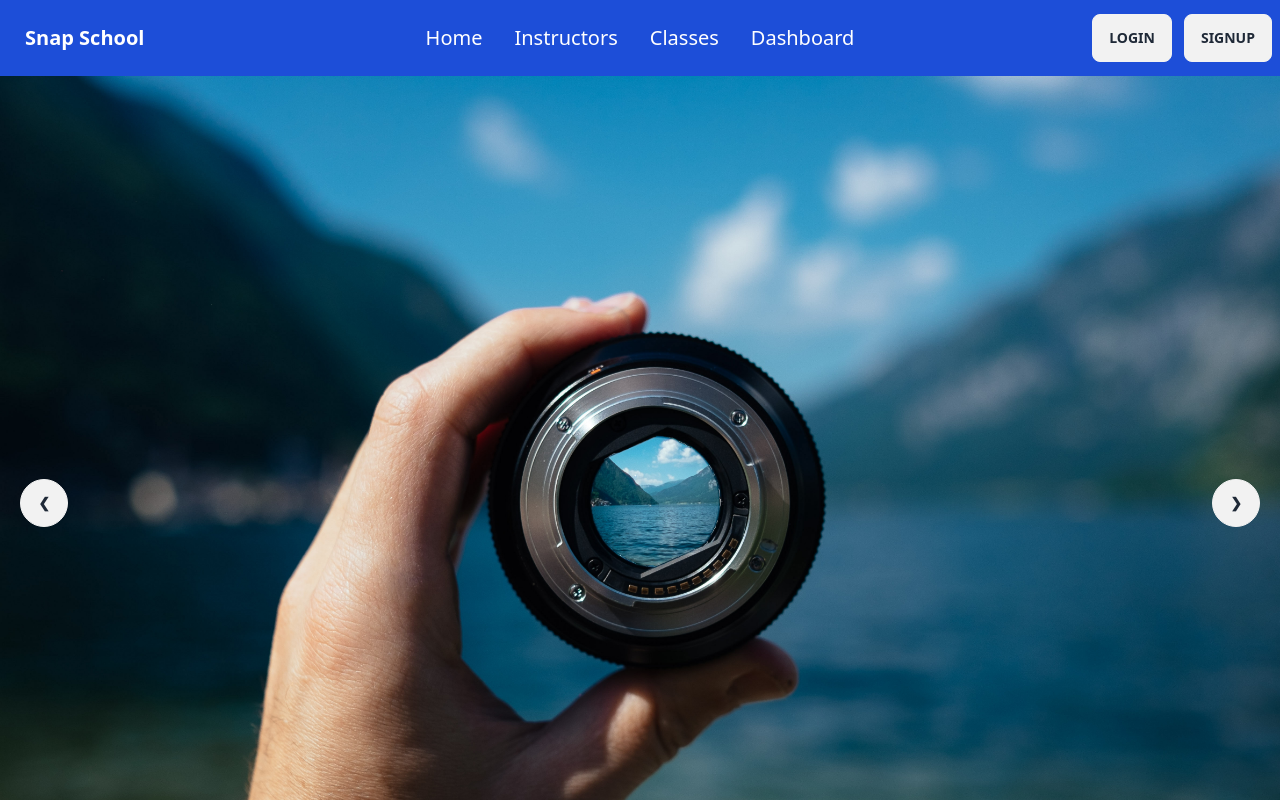
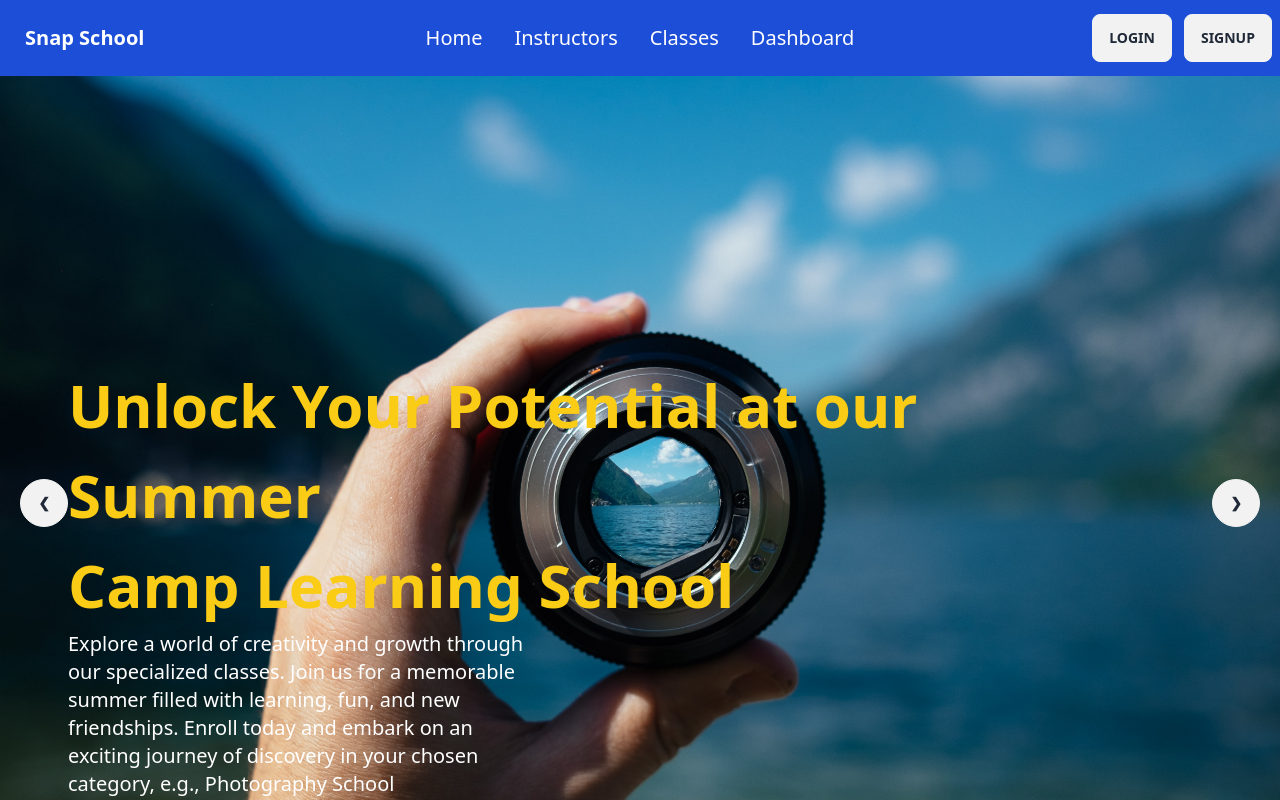
Before and after one commit to Mohiuddin-64bit/Snap-School, a React (Vite) app: page / in a window 1280 px wide. Shown: the top 800 px of the page. Built offline with nearby package versions, Linux system fonts and the light colour scheme; no server answers.

Commit message:
payment page added

```diff
--- a/package.json
+++ b/package.json
@@ -10,6 +10,8 @@
     "preview": "vite preview"
   },
   "dependencies": {
+    "@stripe/react-stripe-js": "^2.1.0",
+    "@stripe/stripe-js": "^1.54.0",
     "@tanstack/react-query": "^4.29.12",
     "aos": "^2.3.4",
     "axios": "^1.4.0",
--- a/src/Pages/Classes/Classes.jsx
+++ b/src/Pages/Classes/Classes.jsx
@@ -16,6 +16,7 @@ const Classes = () => {
         console.error(error);
       });
   }, []);
+
   return (
     <div className="container mx-auto mt-12">
       {classes.map((cl) => (
--- /dev/null
+++ b/src/Pages/Dashboard/Payment/CheckOutForm.jsx
@@ -0,0 +1,45 @@
+import { CardElement, useStripe } from "@stripe/react-stripe-js";
+
+
+const CheckOutForm = () => {
+  const stripe = useStripe();
+  const elements = useStripe()
+  const handleSubmit = async (event) => {
+    event.preventDefault()
+      if(!stripe || !elements){
+        return
+      }
+      const card = elements.getElement(CardElement)
+      if(card === null){
+        return
+      }
+  }
+
+  return (
+    <div>
+      <form onSubmit={handleSubmit}>
+        <CardElement
+          options={{
+            style: {
+              base: {
+                fontSize: "16px",
+                color: "#424770",
+                "::placeholder": {
+                  color: "#aab7c4",
+                },
+              },
+              invalid: {
+                color: "#9e2146",
+              },
+            },
+          }}
+        />
+        <button type="submit" disabled={!stripe}>
+          Pay
+        </button>
+      </form>
+    </div>
+  );
+};
+
+export default CheckOutForm;
--- /dev/null
+++ b/src/Pages/Dashboard/Payment/Payment.jsx
@@ -0,0 +1,21 @@
+import { Elements } from "@stripe/react-stripe-js";
+import { loadStripe } from "@stripe/stripe-js";
+import { Helmet } from "react-helmet-async";
+import CheckOutForm from "./CheckOutForm";
+
+const Payment = () => {
+  const stripePromise = loadStripe(import.meta.env.VITE_STRIPE_KEY);
+
+  return (
+    <div className="w-full">
+      <Helmet>
+        <title>Snap School | Payment</title>
+      </Helmet>
+      <Elements stripe={stripePromise}>
+        <CheckOutForm></CheckOutForm>
+      </Elements>
+    </div>
+  );
+};
+
+export default Payment;
--- a/src/Pages/Home/Banner/Banner.jsx
+++ b/src/Pages/Home/Banner/Banner.jsx
@@ -12,24 +12,36 @@ const Banner = () => {
     <div className="container mx-auto">
       <div className="carousel w-full ">
         <div id="slide1" className="carousel-item relative w-full">
-        <img
-          src={img1}
-          className="w-full"
-        />
-        <div className="absolute flex justify-between transform -translate-y-1/2 left-5 right-5 top-1/2">
-          <a href="#slide4" className="btn btn-circle">
+            <img src={img1} className="w-full" />
+            <div className="absolute flex  justify-between transform -translate-y-1/2 left-5 right-5 top-1/2">
+              <a href="#slide6" className="btn btn-circle">
                 ❮
               </a>
               <a href="#slide2" className="btn btn-circle">
                 ❯
               </a>
             </div>
+            <div className="absolute ml-3 w-3/4 transform top-1/3 left-14 text-white text-xl">
+              <div>
+                <p className="font-bold text leading-normal text-6xl text-yellow-400">
+                  Unlock Your Potential at our Summer
+                  <br /> Camp Learning School
+                </p>
+                <p className="w-2/4">
+                  Explore a world of creativity and growth through our
+                  specialized classes. Join us for a memorable summer filled
+                  with learning, fun, and new friendships. Enroll today and
+                  embark on an exciting journey of discovery in your chosen
+                  category, e.g., Photography School
+                </p>
+                <button className="btn bg-blue-700 border-0 mt-5 text-white">
+                  Explore More
+                </button>
+              </div>
+            </div>
         </div>
         <div id="slide2" className="carousel-item relative w-full">
-        <img
-          src={img2}
-          className="w-full"
-        />
+          <img src={img2} className="w-full" />
           <div className="absolute flex justify-between transform -translate-y-1/2 left-5 right-5 top-1/2">
             <a href="#slide1" className="btn btn-circle">
               ❮
@@ -37,13 +49,28 @@ const Banner = () => {
             <a href="#slide3" className="btn btn-circle">
               ❯
             </a>
+            <div className="absolute ml-3 w-3/4 transform top-1/3 left-14 text-white text-xl">
+              <div>
+                <p className="font-bold text leading-normal text-6xl text-yellow-400">
+                  Unlock Your Potential at our Summer
+                  <br /> Camp Learning School
+                </p>
+                <p className="w-2/4">
+                  Explore a world of creativity and growth through our
+                  specialized classes. Join us for a memorable summer filled
+                  with learning, fun, and new friendships. Enroll today and
+                  embark on an exciting journey of discovery in your chosen
+                  category, e.g., Photography School
+                </p>
+                <button className="btn bg-blue-700 border-0 mt-5 text-white">
+                  Explore More
+                </button>
+              </div>
+            </div>
           </div>
         </div>
         <div id="slide3" className="carousel-item relative w-full">
-        <img
-          src={img3}
-          className="w-full"
-        />
+          <img src={img3} className="w-full" />
           <div className="absolute flex justify-between transform -translate-y-1/2 left-5 right-5 top-1/2">
             <a href="#slide2" className="btn btn-circle">
               ❮
@@ -51,13 +78,28 @@ const Banner = () => {
             <a href="#slide4" className="btn btn-circle">
               ❯
             </a>
+            <div className="absolute ml-3 w-3/4 transform top-1/3 left-14 text-white text-xl">
+              <div>
+                <p className="font-bold text leading-normal text-6xl text-yellow-400">
+                  Unlock Your Potential at our Summer
+                  <br /> Camp Learning School
+                </p>
+                <p className="w-2/4">
+                  Explore a world of creativity and growth through our
+                  specialized classes. Join us for a memorable summer filled
+                  with learning, fun, and new friendships. Enroll today and
+                  embark on an exciting journey of discovery in your chosen
+                  category, e.g., Photography School
+                </p>
+                <button className="btn bg-blue-700 border-0 mt-5 text-white">
+                  Explore More
+                </button>
+              </div>
+            </div>
           </div>
         </div>
         <div id="slide4" className="carousel-item relative w-full">
-        <img
-          src={img4}
-          className="w-full"
-        />
+          <img src={img4} className="w-full" />
           <div className="absolute flex justify-between transform -translate-y-1/2 left-5 right-5 top-1/2">
             <a href="#slide3" className="btn btn-circle">
               ❮
@@ -65,13 +107,28 @@ const Banner = () => {
             <a href="#slide5" className="btn btn-circle">
               ❯
             </a>
+            <div className="absolute ml-3 w-3/4 transform top-1/3 left-14 text-white text-xl">
+              <div>
+                <p className="font-bold text leading-normal text-6xl text-yellow-400">
+                  Unlock Your Potential at our Summer
+                  <br /> Camp Learning School
+                </p>
+                <p className="w-2/4">
+                  Explore a world of creativity and growth through our
+                  specialized classes. Join us for a memorable summer filled
+                  with learning, fun, and new friendships. Enroll today and
+                  embark on an exciting journey of discovery in your chosen
+                  category, e.g., Photography School
+                </p>
+                <button className="btn bg-blue-700 border-0 mt-5 text-white">
+                  Explore More
+                </button>
+              </div>
+            </div>
           </div>
         </div>
         <div id="slide5" className="carousel-item relative w-full">
-        <img
-          src={img5}
-          className="w-full"
-        />
+          <img src={img5} className="w-full" />
           <div className="absolute flex justify-between transform -translate-y-1/2 left-5 right-5 top-1/2">
             <a href="#slide4" className="btn btn-circle">
               ❮
@@ -79,13 +136,28 @@ const Banner = () => {
             <a href="#slide6" className="btn btn-circle">
               ❯
             </a>
+            <div className="absolute ml-3 w-3/4 transform top-1/3 left-14 text-white text-xl">
+              <div>
+                <p className="font-bold text leading-normal text-6xl text-yellow-400">
+                  Unlock Your Potential at our Summer
+                  <br /> Camp Learning School
+                </p>
+                <p className="w-2/4">
+                  Explore a world of creativity and growth through our
+                  specialized classes. Join us for a memorable summer filled
+                  with learning, fun, and new friendships. Enroll today and
+                  embark on an exciting journey of discovery in your chosen
+                  category, e.g., Photography School
+                </p>
+                <button className="btn bg-blue-700 border-0 mt-5 text-white">
+                  Explore More
+                </button>
+              </div>
+            </div>
           </div>
         </div>
         <div id="slide6" className="carousel-item relative w-full">
-        <img
-          src={img6}
-          className="w-full"
-        />
+          <img src={img6} className="w-full" />
           <div className="absolute flex justify-between transform -translate-y-1/2 left-5 right-5 top-1/2">
             <a href="#slide5" className="btn btn-circle">
               ❮
@@ -93,6 +165,24 @@ const Banner = () => {
             <a href="#slide1" className="btn btn-circle">
               ❯
             </a>
+            <div className="absolute ml-3 w-3/4 transform top-1/3 left-14 text-white text-xl">
+              <div>
+                <p className="font-bold text leading-normal text-6xl text-yellow-400">
+                  Unlock Your Potential at our Summer
+                  <br /> Camp Learning School
+                </p>
+                <p className="w-2/4">
+                  Explore a world of creativity and growth through our
+                  specialized classes. Join us for a memorable summer filled
+                  with learning, fun, and new friendships. Enroll today and
+                  embark on an exciting journey of discovery in your chosen
+                  category, e.g., Photography School
+                </p>
+                <button className="btn bg-blue-700 border-0 mt-5 text-white">
+                  Explore More
+                </button>
+              </div>
+            </div>
           </div>
         </div>
       </div>
--- a/src/Pages/Popular/PopularTeacher/PopularTeacher.jsx
+++ b/src/Pages/Popular/PopularTeacher/PopularTeacher.jsx
@@ -23,7 +23,7 @@ const PopularTeacher = () => {
         heading={"Popular Instructors"}
         subHeading={"All Best Instructors"}
       ></SectionTitle>
-      <div className="grid lg:grid-cols-3 gap-4 mx-auto container ">
+      <div className="grid lg:grid-cols-3 gap-4 mx-auto container mb-32 ">
         {teachers.map(teacher => <TeacherCard key={teacher._id} teacher={teacher}></TeacherCard>)}
       </div>
     </div>
--- a/src/Routes/Routes.jsx
+++ b/src/Routes/Routes.jsx
@@ -13,6 +13,7 @@ import ManageUsers from "../Pages/Dashboard/AdminDashboard/ManageUsers";
 import AddAClass from "../Pages/Dashboard/InstructorDashboard/AddAClass";
 import InstructorClasses from "../Pages/Dashboard/InstructorDashboard/InstructorClasses";
 import ManageClasses from "../Pages/Dashboard/AdminDashboard/ManageClasses";
+import Payment from "../Pages/Dashboard/Payment/Payment";
 
 const router = createBrowserRouter([
   {
@@ -56,6 +57,10 @@ const router = createBrowserRouter([
         path: "manageClasses",
         element: <ManageClasses></ManageClasses>,
       },
+      {
+        path: "payment",
+        element: <Payment></Payment>,
+      },
     ],
   },
 ]);
```
Also changed, not shown: src/Pages/Classes/ClassesCard.jsx (+20 -9 lines), src/Pages/Dashboard/StudentDashboard/MyClasses.jsx (+6 -3 lines), src/Pages/Login/Login.jsx (+5 -4 lines), 1 other file (tests, documents, lock files or other folders). Lines whose indentation alone changed are shown as unchanged.
